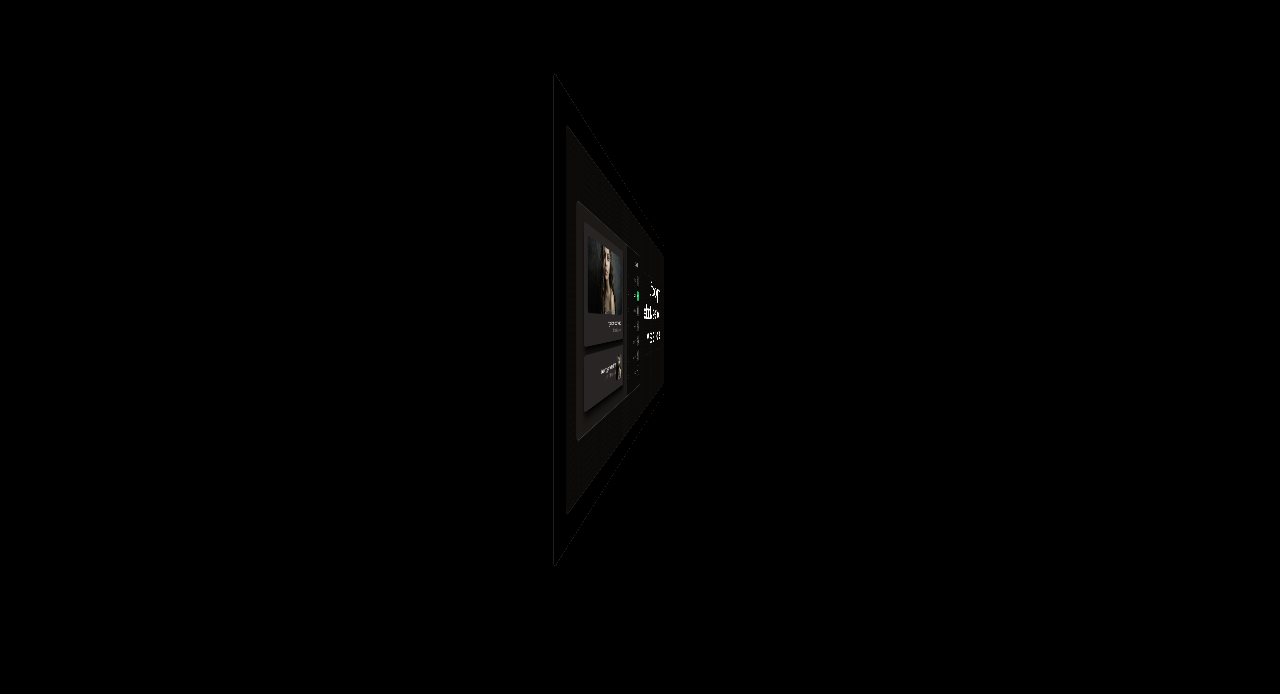
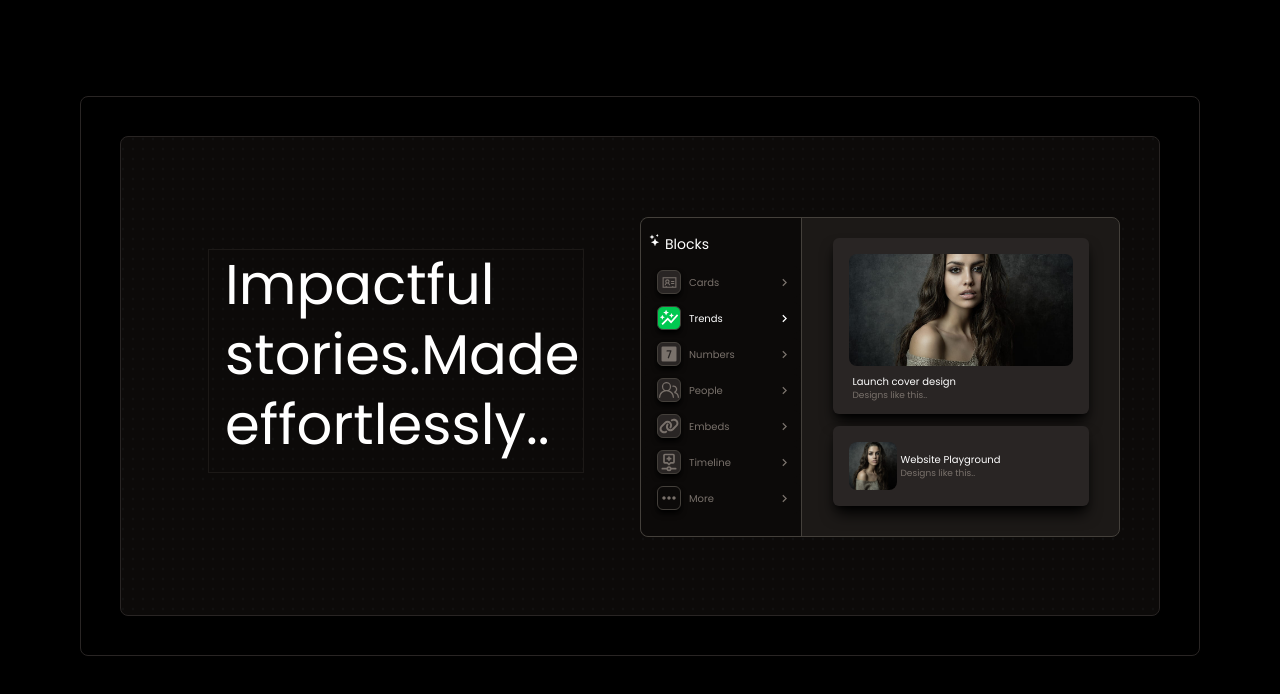
Before and after one commit to AJITH0101/ajith-xylink, a React (Vite) app: page / in a window 1280 px wide. Shown: the top 694 px of the page. Built offline with nearby package versions, Linux system fonts and the light colour scheme.

Commit message:
scroll effect added succesfully

```diff
--- a/src/App.jsx
+++ b/src/App.jsx
@@ -1,5 +1,5 @@
 import { motion, useAnimation } from "framer-motion";
-import { useEffect, useRef } from "react";
+import { useEffect, useRef, useState } from "react";
 import './App.css'
 import Mainbadge from './components/Mainbadge'
 import Hero from './section/Hero'
@@ -8,20 +8,39 @@ import Uplift from './section/Uplift'
 
 
 const App = () => {
+  const [scrollValue, setScrollValue] = useState(100)
+  const [degreeValue, setDegreeValue] = useState(0)
+
+  useEffect(()=>{
+
+    const handleScroll = () => {
+      const scrollY = window.scrollY;
+      const scale = Math.max(40, Math.floor(100 - ((scrollY / 360) * (100 - 40))));
+      const degree = Math.max(-45, Math.floor(0 - ((scrollY / 360) * 45)));
+      console.log("scroll y position", scale);
+      setScrollValue(scale);
+      setDegreeValue(degree)
+
+    }
+    window.addEventListener("scroll", handleScroll);
+    return () => window.removeEventListener("scroll", handleScroll);
+
+  },[])
 
 
 
 
   return (
       <>
-      <div className="scale-40"  style={{
-    transform: "perspective(1000px) rotateY(-100deg)",
-  }}><Uplift/></div>
-
-
-
-
-
+<div
+        className="min-h-[150vh] mt-24" // ✅ Only keeping the height
+        style={{
+          transform: `scale(${scrollValue / 100}) perspective(1000px) rotateY(${degreeValue}deg)`,
+          transition: "transform 0.5s ease-out",
+        }}
+      >
+        <Uplift />
+      </div>
     </>
   )
 }
```
